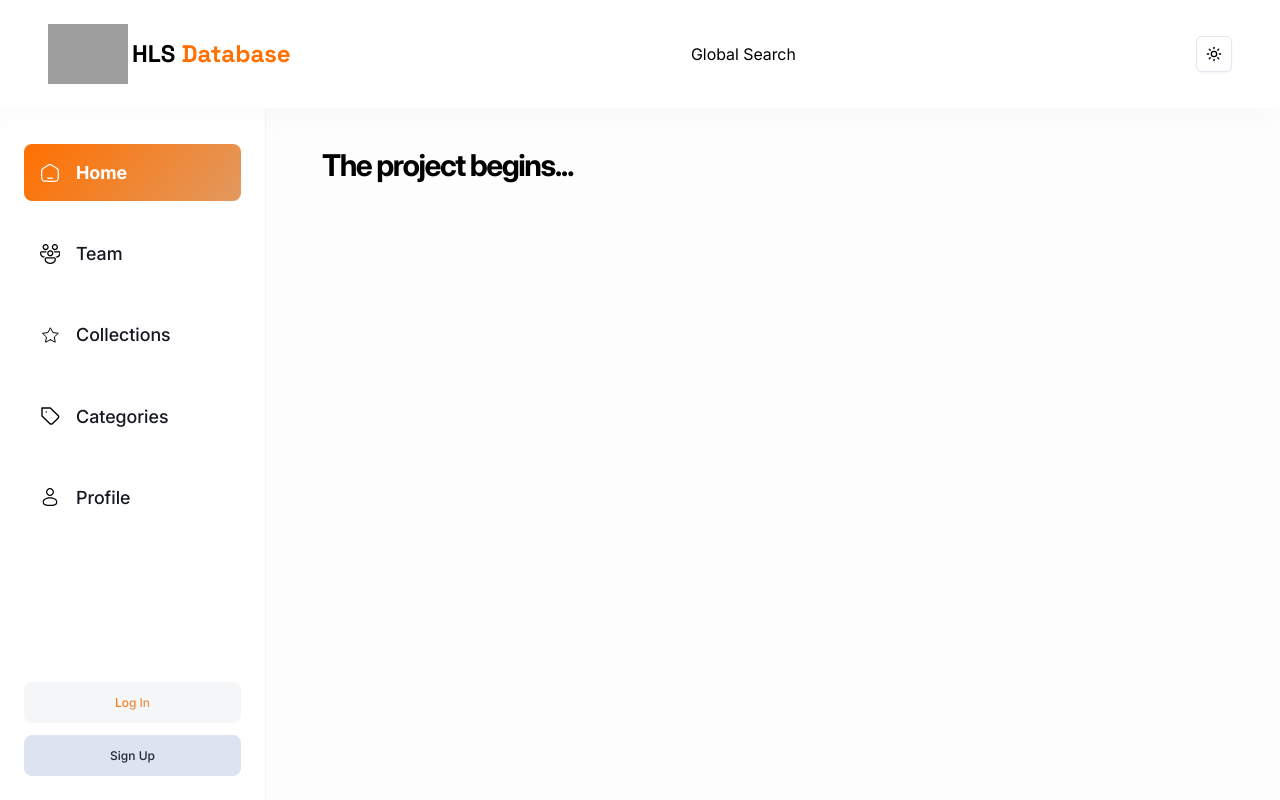
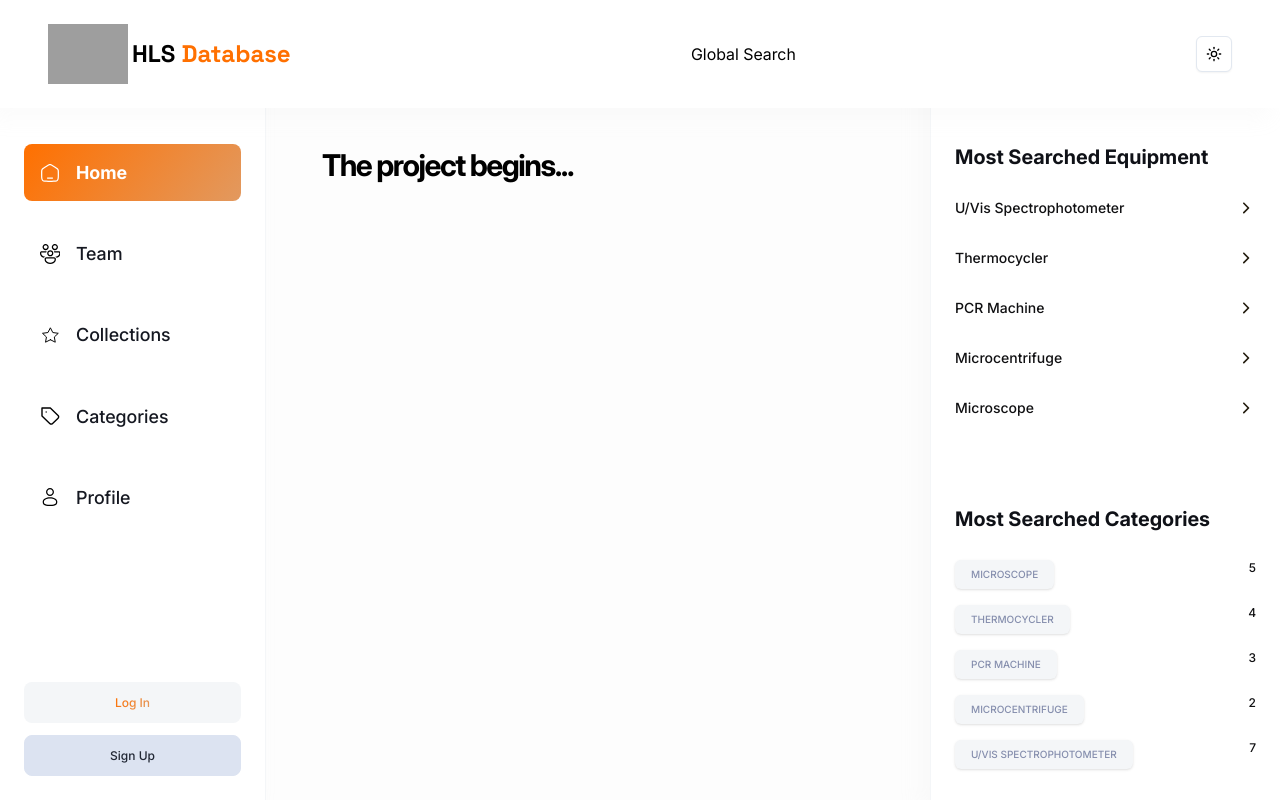
Before and after one commit to Tridominous/catalogue, a Next.js app: page / in a window 1280 px wide. Built offline with nearby package versions, Linux system fonts and the light colour scheme; grey boxes are pictures that could not be loaded.

Commit message:
implement rightsidebar

```diff
--- a/app/(root)/layout.tsx
+++ b/app/(root)/layout.tsx
@@ -2,6 +2,7 @@ import { ReactNode } from "react";
 
 import Navbar from "@/components/navigation/navbar";
 import LeftSidebar from "@/components/navigation/LeftSidebar";
+import RightSidebar from "@/components/navigation/RightSidebar";
 
 const RootLayout = ({ children }: { children: ReactNode }) => {
   return (
@@ -14,6 +15,8 @@ const RootLayout = ({ children }: { children: ReactNode }) => {
         <section className="flex min-h-screen flex-1 flex-col px-6 pb-6 pt-36 max-md:pb-14 sm:px-14">
           <div className="mx-auto w-full max-w-5xl">{children}</div>
         </section>
+
+        <RightSidebar/>
       </div>
     </main>
   );
--- /dev/null
+++ b/components/cards/CategoryCard.tsx
@@ -0,0 +1,31 @@
+import ROUTES from "@/constants/routes";
+import Link from "next/link";
+import React from "react";
+import { Badge } from "../ui/badge";
+
+
+interface Props {
+    _id: string;
+    name: string;
+    equipment: number;
+    showCount?: boolean;
+};
+
+const CategoryCard = ({ _id, name, equipment, showCount}: Props) => {
+
+    return (
+      <Link href={ROUTES.CATEGORIES(_id)} className="flex justify-between gap-2">
+        <Badge className="subtle-medium background-light800_dark300 text-light400_light500 rounded-md border-none px-4 py-2 uppercase">
+          <div className="flex-center space-x-2">
+            <span>{name}</span>
+          </div>
+        </Badge>
+
+        {showCount && (
+          <p className="small-medium text-dark500_light700">{equipment}</p>
+        )}
+      </Link>
+    );
+}
+
+export default CategoryCard;
--- /dev/null
+++ b/components/navigation/RightSidebar.tsx
@@ -0,0 +1,71 @@
+
+import Image from "next/image";
+import Link from "next/link";
+import React from "react";
+import CategoryCard from "../cards/CategoryCard";
+import ROUTES from "@/constants/routes";
+
+
+const mostSearchedEquipment = [
+  { _id: "1", title: "U/Vis Spectrophotometer" },
+  { _id: "2", title: "Thermocycler" },
+  { _id: "3", title: "PCR Machine" },
+  { _id: "4", title: "Microcentrifuge" },
+  { _id: "5", title: "Microscope" },
+];
+
+const mostSearchedCategories = [
+    { _id: "1", name: "Microscope", equipment: 5, showCount: true},
+    { _id: "2", name: "Thermocycler", equipment: 4,showCount: true},
+    { _id: "3", name: "PCR Machine", equipment: 3, showCount: false},
+    { _id: "4", name: "Microcentrifuge", equipment: 2, showcount: true},
+    { _id: "5", name: "U/Vis Spectrophotometer", equipment: 7, showCount: false,}
+];
+
+const RightSidebar = () => {
+  return (
+    <section className="pt-36 custom-scrollbar background-light900_dark200 light-border sticky right-0 top-0 flex h-screen w-[350px] flex-col gap-6 overflow-y-auto border-l p-6 shadow-light-300 dark:shadow-none max-xl:hidden">
+      <div>
+        <h3 className="h3-bold text-dark200_light900">Most Searched Equipment</h3>
+
+        <div className="mt-7 flex w-full flex-col gap-[30px]">
+          {mostSearchedEquipment.map(({ _id, title }) => (
+            <Link
+              key={_id}
+              href={ROUTES.PROFILE(_id)}
+              className="flex cursor-pointer items-center justify-between gap-7"
+            >
+              <p className="body-medium text-dark500_light700">{title}</p>
+
+              <Image
+                src="/icons/chevron-right.svg"
+                alt="Chevron"
+                width={20}
+                height={20}
+                className="invert-colors"
+              />
+            </Link>
+          ))}
+        </div>
+      </div>
+
+      <div className="mt-16">
+        <h3 className="h3-bold text-dark200_light900">Most Searched Categories</h3>
+
+        <div className="mt-7 flex flex-col gap-4">
+          {mostSearchedCategories.map(({ _id, name, equipment }) => (
+            <CategoryCard
+              key={_id}
+              _id={_id}
+              name={name}
+              equipment={equipment}
+              showCount
+            />
+          ))}
+        </div>
+      </div>
+    </section>
+  );
+};
+
+export default RightSidebar;
--- /dev/null
+++ b/components/ui/badge.tsx
@@ -0,0 +1,36 @@
+import * as React from "react"
+import { cva, type VariantProps } from "class-variance-authority"
+
+import { cn } from "@/lib/utils"
+
+const badgeVariants = cva(
+  "inline-flex items-center rounded-md border border-slate-200 px-2.5 py-0.5 text-xs font-semibold transition-colors focus:outline-none focus:ring-2 focus:ring-slate-950 focus:ring-offset-2 dark:border-slate-800 dark:focus:ring-slate-300",
+  {
+    variants: {
+      variant: {
+        default:
+          "border-transparent bg-slate-900 text-slate-50 shadow hover:bg-slate-900/80 dark:bg-slate-50 dark:text-slate-900 dark:hover:bg-slate-50/80",
+        secondary:
+          "border-transparent bg-slate-100 text-slate-900 hover:bg-slate-100/80 dark:bg-slate-800 dark:text-slate-50 dark:hover:bg-slate-800/80",
+        destructive:
+          "border-transparent bg-red-500 text-slate-50 shadow hover:bg-red-500/80 dark:bg-red-900 dark:text-slate-50 dark:hover:bg-red-900/80",
+        outline: "text-slate-950 dark:text-slate-50",
+      },
+    },
+    defaultVariants: {
+      variant: "default",
+    },
+  }
+)
+
+export interface BadgeProps
+  extends React.HTMLAttributes<HTMLDivElement>,
+    VariantProps<typeof badgeVariants> {}
+
+function Badge({ className, variant, ...props }: BadgeProps) {
+  return (
+    <div className={cn(badgeVariants({ variant }), className)} {...props} />
+  )
+}
+
+export { Badge, badgeVariants }
--- a/constants/routes.ts
+++ b/constants/routes.ts
@@ -5,8 +5,8 @@ const ROUTES = {
     SIGN_UP: '/sign-up',
     TEAM: "/team",
     COLLECTION: "/collections",
-    CATEGORIES: "/categories",
-    PROFILE: "/profile",
+    CATEGORIES: (id: string ) => `categories/${id}`,
+    PROFILE: (id: string) => `profile/${id}`,
 }
 
 export default ROUTES;
```
